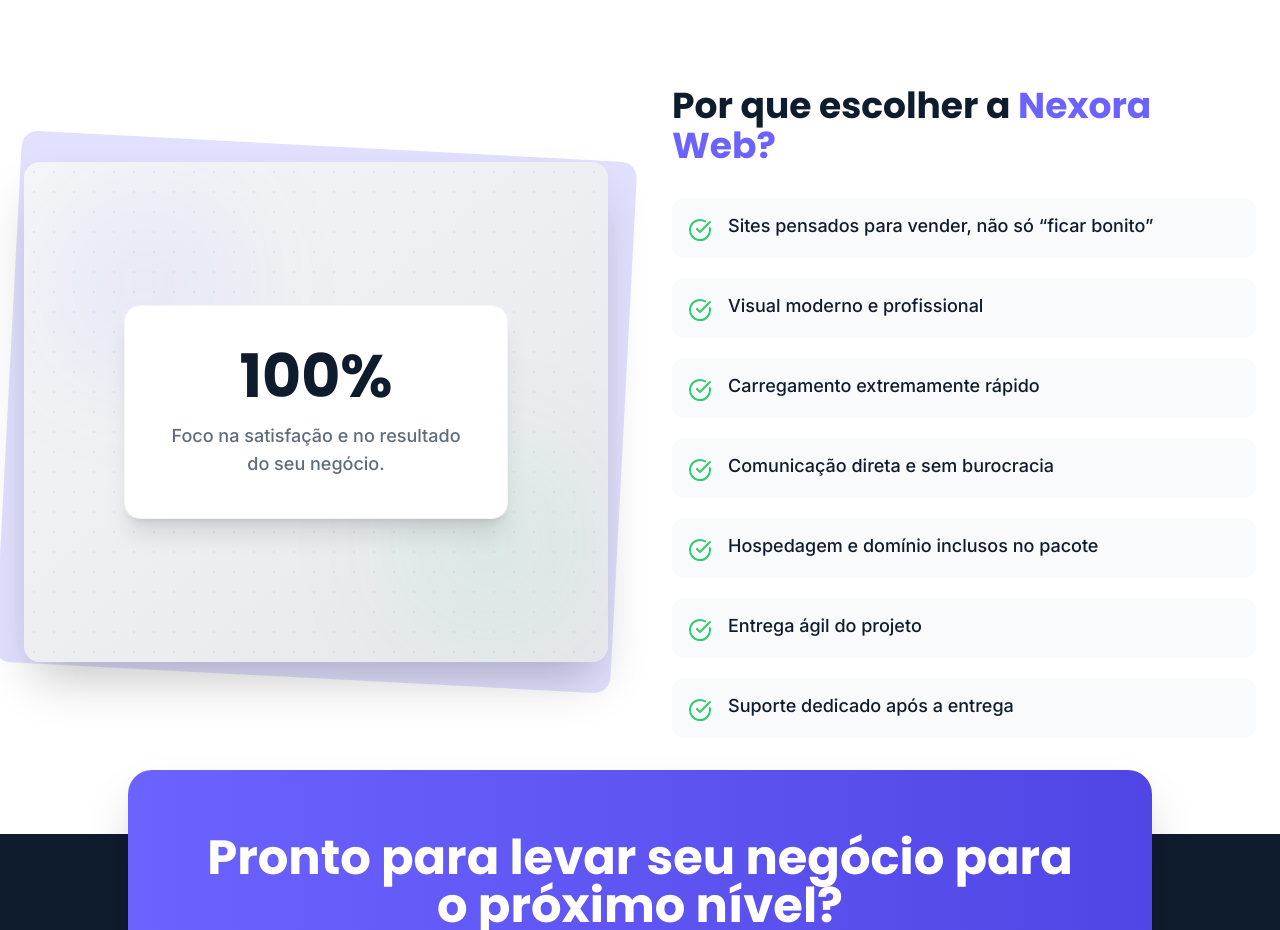
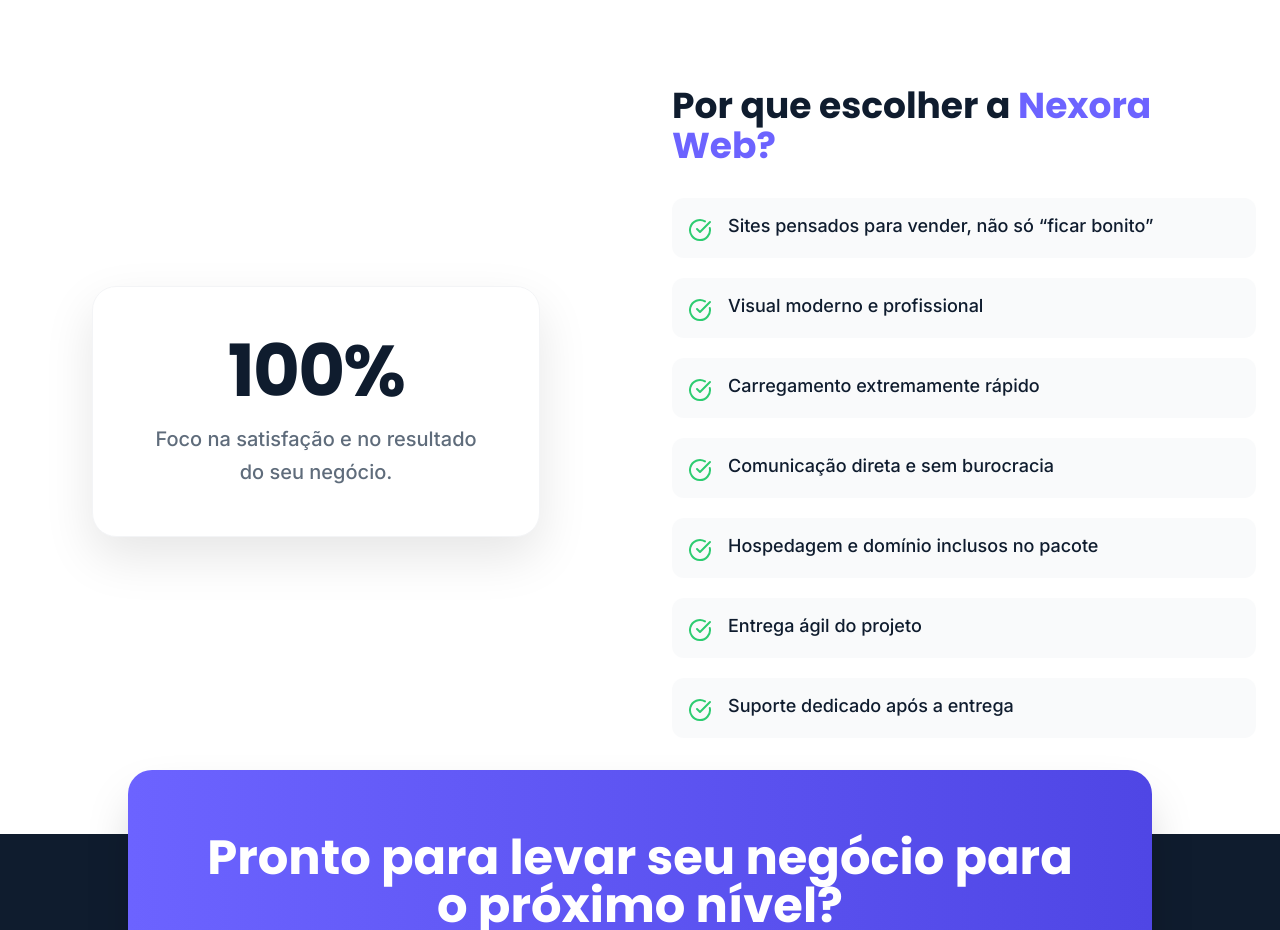
Before and after one commit to lucasnetworkmkt/glowing-octo-enigma, a React (Vite) app: page / in a window 1280 px wide. Shown: the part 3220-4150 px from the top of the page. Built offline with nearby package versions, Linux system fonts and the light colour scheme.

Commit message:
Update WhyChooseUs.tsx

```diff
--- a/components/WhyChooseUs.tsx
+++ b/components/WhyChooseUs.tsx
@@ -18,30 +18,20 @@ const WhyChooseUs: React.FC = () => {
         <div className="flex flex-col md:flex-row items-center gap-16">
 
           {/* Visual Side */}
-          <div className="w-full md:w-1/2">
-            <div className="relative">
-              <div className="absolute -inset-4 bg-brand-purple/20 rounded-2xl transform rotate-3"></div>
+          <div className="w-full md:w-1/2 flex justify-center">
+            <div className="relative w-full max-w-md aspect-square flex items-center justify-center">
+              {/* Decorative blobs behind */}
+              <div className="absolute top-0 right-0 w-64 h-64 bg-brand-purple/10 rounded-full blur-3xl -z-10"></div>
+              <div className="absolute bottom-0 left-0 w-64 h-64 bg-brand-green/10 rounded-full blur-3xl -z-10"></div>
 
-              {/* Card Container */}
-              <div className="relative rounded-2xl shadow-2xl w-full h-[400px] md:h-[500px] bg-gradient-to-br from-brand-gray to-gray-200 overflow-hidden flex items-center justify-center p-6">
-                {/* Background Pattern - Usando style para garantir estabilidade */}
-                <div
-                  className="absolute inset-0 opacity-10"
-                  style={{
-                    backgroundImage: 'radial-gradient(#6C63FF 1px, transparent 1px)',
-                    backgroundSize: '20px 20px'
-                  }}
-                ></div>
-
-                {/* Background Blobs */}
-                <div className="w-40 h-40 bg-brand-purple/10 rounded-full blur-3xl absolute top-10 left-10"></div>
-                <div className="w-40 h-40 bg-brand-green/10 rounded-full blur-3xl absolute bottom-10 right-10"></div>
-
-                {/* Main Content: 100% Card */}
-                <div className="relative z-10 bg-white p-8 md:p-10 rounded-2xl shadow-xl max-w-sm text-center border border-gray-100 transform transition-transform hover:scale-105 duration-500">
-                  <p className="font-heading font-bold text-brand-blue text-5xl md:text-6xl mb-4">100%</p>
-                  <p className="text-brand-text text-lg font-medium">Foco na satisfação e no resultado do seu negócio.</p>
-                </div>
+              {/* Main Card */}
+              <div className="bg-white p-10 md:p-12 rounded-3xl shadow-[0_20px_50px_rgba(0,0,0,0.1)] border border-gray-100 text-center relative z-10 transform transition-transform hover:scale-105 duration-500">
+                  <h3 className="font-heading font-bold text-brand-blue text-6xl md:text-7xl mb-4 tracking-tight">
+                    100%
+                  </h3>
+                  <p className="text-brand-text text-xl font-medium leading-relaxed">
+                    Foco na satisfação e no resultado do seu negócio.
+                  </p>
               </div>
             </div>
           </div>
```
